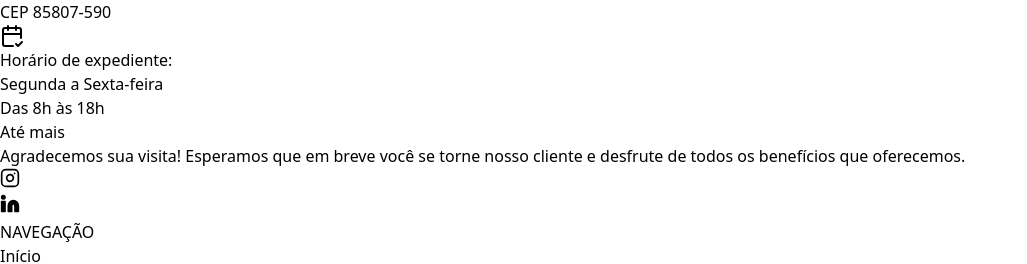
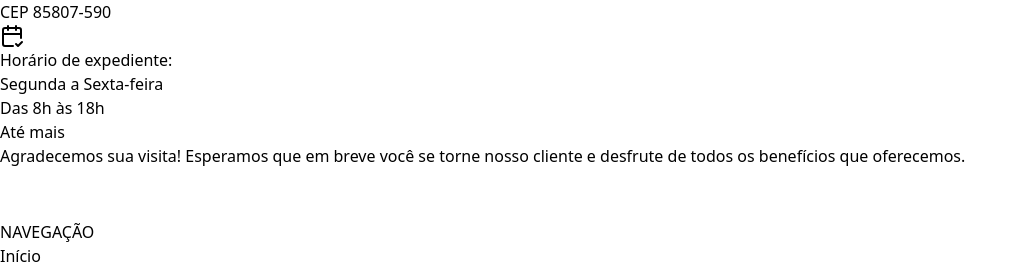
Before and after one commit to EdisonMatos/LP-Mapa-cursos, a React (Vite) app: page / in a window 1280 px wide. Shown: the part 8424-8688 px from the top of the page, without its empty margins (0-1027 px from the left). Built offline with nearby package versions, Linux system fonts and the light colour scheme; a web font is replaced by a local one.

Commit message:
fix: Deixa as labels do site na cor branca

```diff
--- a/src/components/interactives/BackToTopButton.jsx
+++ b/src/components/interactives/BackToTopButton.jsx
@@ -30,10 +30,10 @@ const BackToTopButton = () => {
     <button
       className={`${
         isVisible ? "block animate-fade-in" : "hidden"
-      } fixed bottom-8 left-8 p-4 bg-primary text-black rounded-full z-10 focus:outline-none hover:scale-125 transition`}
+      } fixed bottom-8 left-8 p-4 bg-primary text-white rounded-full z-10 focus:outline-none hover:scale-125 transition`}
       onClick={scrollToTop}
     >
-      <FaArrowUp className="text-labelsIcons" />
+      <FaArrowUp className="" />
     </button>
   );
 };
--- a/src/components/sections/FooterSocial.jsx
+++ b/src/components/sections/FooterSocial.jsx
@@ -181,7 +181,7 @@ export default function FooterSocial({
                                 height="20"
                                 viewBox="0 0 24 24"
                                 fill="transparent"
-                                stroke="currentColor"
+                                stroke="white"
                                 stroke-width="2"
                                 stroke-linecap="round"
                                 stroke-linejoin="round"
@@ -277,8 +277,8 @@ export default function FooterSocial({
                                 width="20"
                                 height="20"
                                 viewBox="0 0 24 24"
-                                fill=""
-                                stroke="currentColor"
+                                fill="transparent"
+                                stroke="white"
                                 stroke-width="2"
                                 stroke-linecap="round"
                                 stroke-linejoin="round"
--- a/tailwind.config.js
+++ b/tailwind.config.js
@@ -12,7 +12,7 @@ export const theme = {
       buttonColor: "#DBB14C",
       lighter: "#FFFFFF",
       darker: "#000000",
-      labelsIcons: "#000000",
+      labelsIcons: "#FFFFFF",
     },
     boxShadow: {
       "custom-opacity": "-20px 20px 0px", // 30% de opacidade
```
